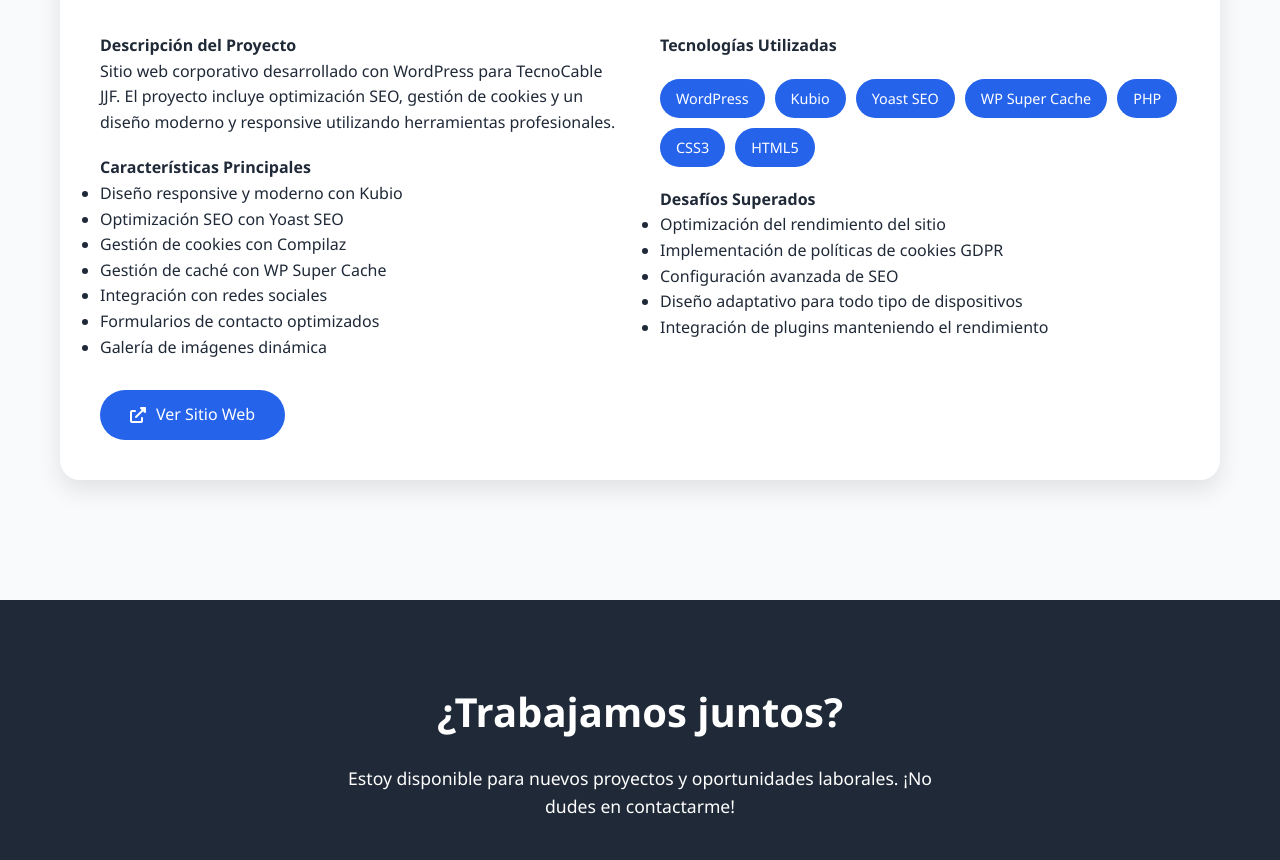
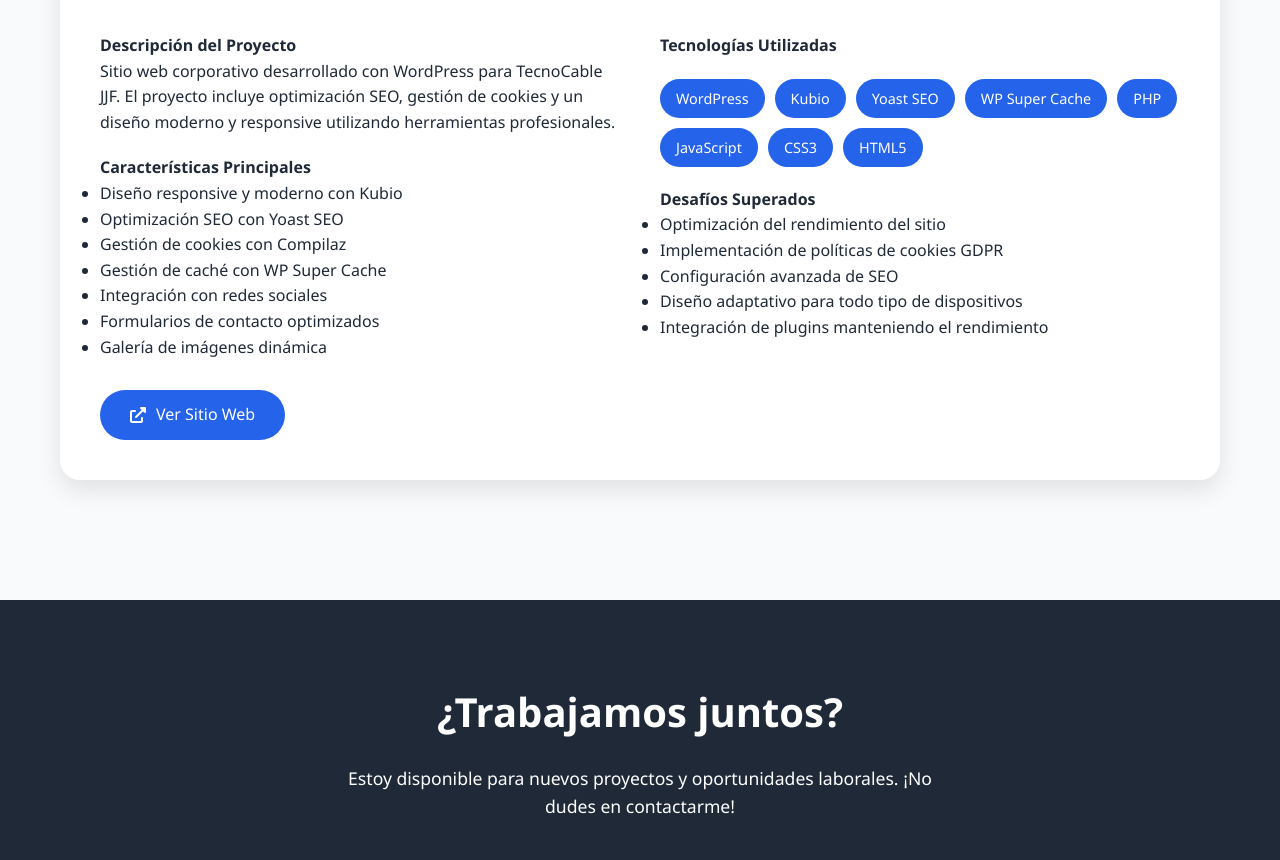
Before and after one commit to Maarrcc/portafoli, a plain HTML site: page index.html in a window 1280 px wide. Shown: the part 3160-4020 px from the top of the page. Drawn offline with Linux system fonts and the light colour scheme.

Commit message:
Actualitzar títol de la pàgina i afegefir l'etiqueta JavaScript tech
S'ha canviat el títol de la pàgina de 'Desarrollador Full Stack' a 'Desarrollador Web' i s'ha afegit 'JavaScript' com a etiqueta de tecnologia a la secció del projecte.

```diff
--- a/index.html
+++ b/index.html
@@ -12,7 +12,7 @@
     <meta property="og:type" content="website" />
     <meta property="og:url" content="https://maarrcc.github.io/portafoli/" />
     <link rel="stylesheet" href="css/style.css" />
-    <title>Marc - Desarrollador Full Stack</title>
+    <title>Marc - Desarrollador Web</title>
     <link
       href="https://cdnjs.cloudflare.com/ajax/libs/font-awesome/6.0.0/css/all.min.css"
       rel="stylesheet"
@@ -315,6 +315,7 @@
                   <span class="tech-tag">Yoast SEO</span>
                   <span class="tech-tag">WP Super Cache</span>
                   <span class="tech-tag">PHP</span>
+                  <span class="tech-tag">JavaScript</span>
                   <span class="tech-tag">CSS3</span>
                   <span class="tech-tag">HTML5</span>
                 </div>
```
